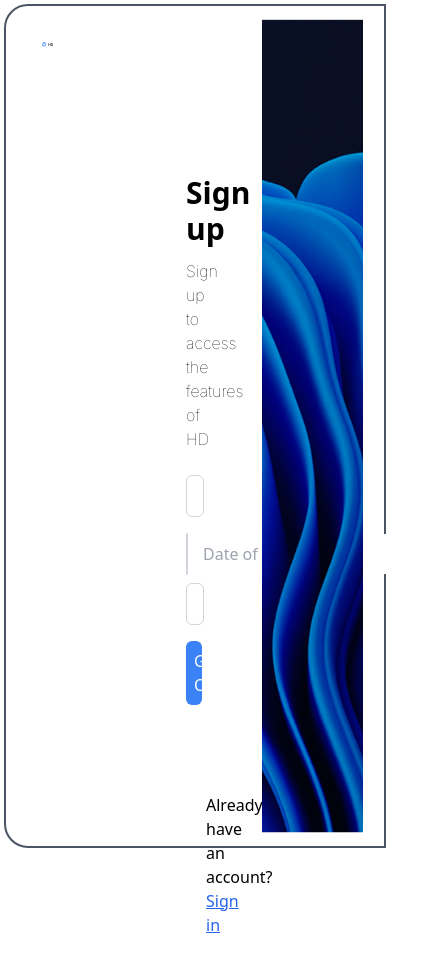
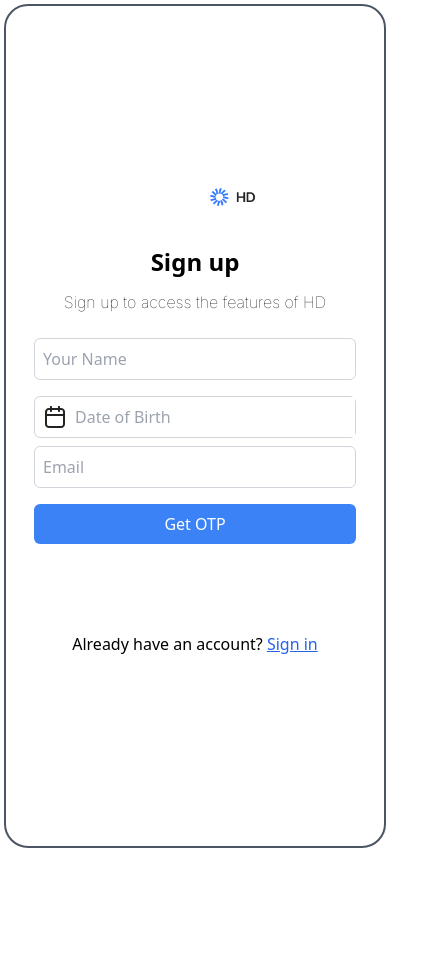
Before and after one commit to aryandumale04/highwayDelite, a React (Vite) app in the folder note-app/: page / in a window 390 px wide. Shown: the top 972 px of the page, 442 px wide, since content can reach past the window. After the commit the page ends 852 px from the top, so only its background shows below. Built offline with nearby package versions, Linux system fonts and the light colour scheme.

Commit message:
Make Signup-Page Mobile Responsive

```diff
--- a/note-app/src/Components/LandingPage.tsx
+++ b/note-app/src/Components/LandingPage.tsx
@@ -5,12 +5,10 @@ import axios from 'axios';
 import { GoogleLogin } from '@react-oauth/google';
 
 const LandingPage = () => {
-  // state management
   const [showOTPInput, setOTPInput] = useState(false);
   const [enteredOTP, setEnteredOTP] = useState("");
   const navigate = useNavigate();
 
-  // handle OTP generation and verification
   const handleGetOTP = async () => {
     const Name = document.getElementById("name-input").value.trim();
     const email = document.getElementById("email").value.trim();
@@ -21,7 +19,6 @@ const LandingPage = () => {
       return regex.test(email);
     }
 
-    // Validate inputs
     if (!Name) return alert("Please enter your name!");
     if (!dob) return alert("Please enter the date of birth");
     if (!email) return alert("Please enter your email!");
@@ -29,7 +26,6 @@ const LandingPage = () => {
 
     try {
       if (!showOTPInput) {
-        // generate OTP
         const res = await axios.post("http://localhost:5000/generate-otp-signup", {
           name: Name,
           email,
@@ -38,7 +34,6 @@ const LandingPage = () => {
         alert(`Your OTP is: ${res.data.otp}`);
         setOTPInput(true);
       } else {
-        // verify OTP
         const res = await axios.post("http://localhost:5000/verify-otp-signup", {
           email,
           otp: enteredOTP
@@ -53,7 +48,6 @@ const LandingPage = () => {
     }
   };
 
-  // handle Google Login
   const handleGoogleLogin = async (response) => {
     try {
       if (!response.credential) return alert("Google login failed!");
@@ -70,21 +64,39 @@ const LandingPage = () => {
   };
 
   return (
-    <div className='landingPageContainer flex max-w-full h-screen m-1 border-2 border-gray-600 rounded-s-3xl px-1 py-1 gap-9 justify-center'>
+    <div className='landingPageContainer flex flex-col md:flex-row max-w-full h-screen m-1 border-2 border-gray-600 rounded-3xl px-1 py-1 gap-6 justify-center overflow-hidden'>
+
 
       {/* Left container */}
-      <div className='leftContainer flex flex-col w-[44%]'>
-        <div className='leftContent p-8 w-[85%]'>
+      <div className='leftContainer flex flex-col w-full md:w-[44%]'>
+        <div className='leftContent p-6 md:p-8 w-full md:w-[85%] mx-auto'>
 
           {/* Icon */}
-          <div className='icon w-full'>
-            <img src="./top.png" alt="hd icon" />
-          </div>
+         {/* 1. icon part */}
+{/* 1. icon part */}
+{/* 1. icon part */}
+{/* Icon */}
+{/* Icon */}
+{/* Icon */}
+<div className="w-full flex justify-center md:justify-start md:ml-0 mb-2 ml-40 pl-4 md:pl-0">
+  <img
+    src="./top.png"
+    alt="hd icon"
+    className="w-full h-auto object-contain"
+  />
+</div>
+
+
+
+
+
+
+
 
           {/* Signup */}
-          <div className='signup mt-32 mx-auto ml-36'>
-            <div className='signupTexts w-full'>
-              <div className='heading mb-3 text-3xl font-bold'>
+          <div className='signup mt-10 md:mt-32 mx-auto md:ml-36 w-full'>
+            <div className='signupTexts text-center md:text-left'>
+              <div className='heading mb-3 text-2xl md:text-3xl font-bold'>
                 <h1>Sign up</h1>
               </div>
               <div className='lineContent font-thin'>
@@ -96,9 +108,9 @@ const LandingPage = () => {
               <form className='flex flex-col gap-2 mt-6 mb-2'>
                 <input type="text" id="name-input" placeholder='Your Name' className='p-2 mb-2 border border-gray-300 rounded-md focus:outline-none focus:ring-2 focus:ring-blue-500' />
 
-                <div className='dateInput flex border border-gray-300 rounded-md focus:ring-2 focus:ring-blue-500'>
-                  <img src="/cal.png" className='ml-2 mt-2 h-6' alt="calendar" />
-                  <input type="text" id="DOB" placeholder='Date of Birth' className='p-2 focus:outline-none' />
+                <div className='dateInput flex items-center border border-gray-300 rounded-md focus:ring-2 focus:ring-blue-500'>
+                  <img src="/cal.png" className='ml-2 h-6' alt="calendar" />
+                  <input type="text" id="DOB" placeholder='Date of Birth' className='p-2 flex-1 focus:outline-none' />
                 </div>
 
                 <input type="text" id="email" placeholder='Email' className='p-2 mb-2 border border-gray-300 rounded-md focus:outline-none focus:ring-2 focus:ring-blue-500' />
@@ -118,7 +130,7 @@ const LandingPage = () => {
                 </div>
               </form>
 
-              <p className='mt-6 ml-5'>
+              <p className='mt-6 text-center md:text-left'>
                 Already have an account? <Link to="/signInPage" className='font-medium underline text-blue-600'>Sign in</Link>
               </p>
             </div>
@@ -127,9 +139,10 @@ const LandingPage = () => {
       </div>
 
       {/* Right container */}
-      <div className='rightContainer w-[56%] ml-9 flex h-full justify-center'>
-        <div className='imageContainer w-[75%]'>
+      <div className='rightContainer hidden md:flex w-[56%] ml-0 md:ml-9 h-full justify-center'>
+        <div className='imageContainer w-[90%] md:w-[75%]'>
           <img src="./wallpaper.png" alt="background" className='w-full h-full object-cover rounded-lg' />
+
         </div>
       </div>
     </div>
```
